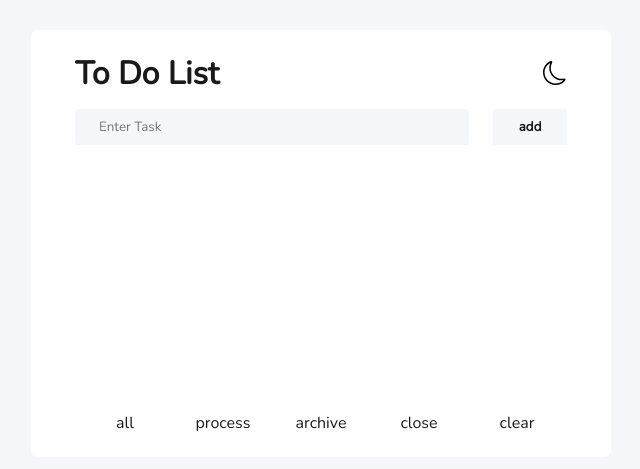
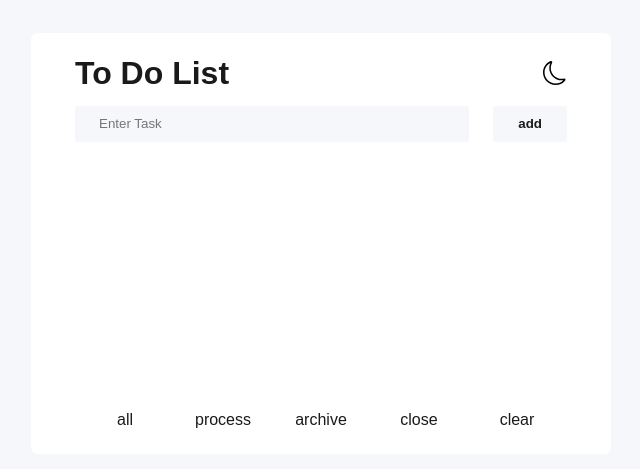
Before and after one commit to NiravParmar591/ToDoList, a plain HTML site: page index.html in a window 1280 px wide. Shown: the part 157-626 px from the top of the page, 319-959 px from the left. Drawn offline with Linux system fonts and the light colour scheme.

Commit message:
Update style.css

```diff
--- a/style.css
+++ b/style.css
@@ -1,17 +1,3 @@
-@font-face {
-    font-family: 'Nunito-ragular';
-    src: url("./assets/fonts/Nunito-Regular.ttf") format('truetype');
-    font-weight: normal;
-    font-style: normal;
-}
-
-@font-face {
-    font-family: 'Nunito-bold';
-    src: url("./assets/fonts/Nunito-Bold.ttf") format('truetype');
-    font-weight: normal;
-    font-style: normal;
-}
-
 :root {
     --background: #f5f7fa;
     --Primary-Text: #1a1a1a;
```
